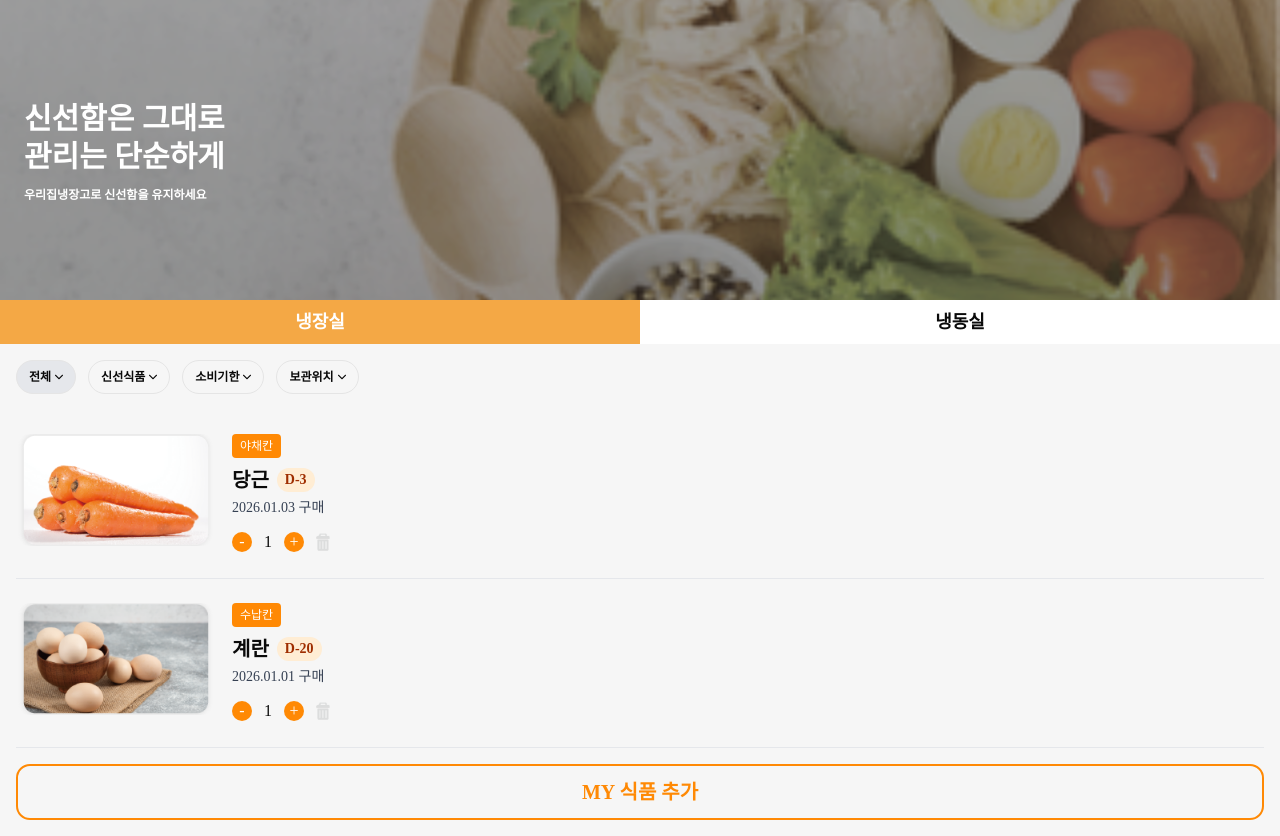
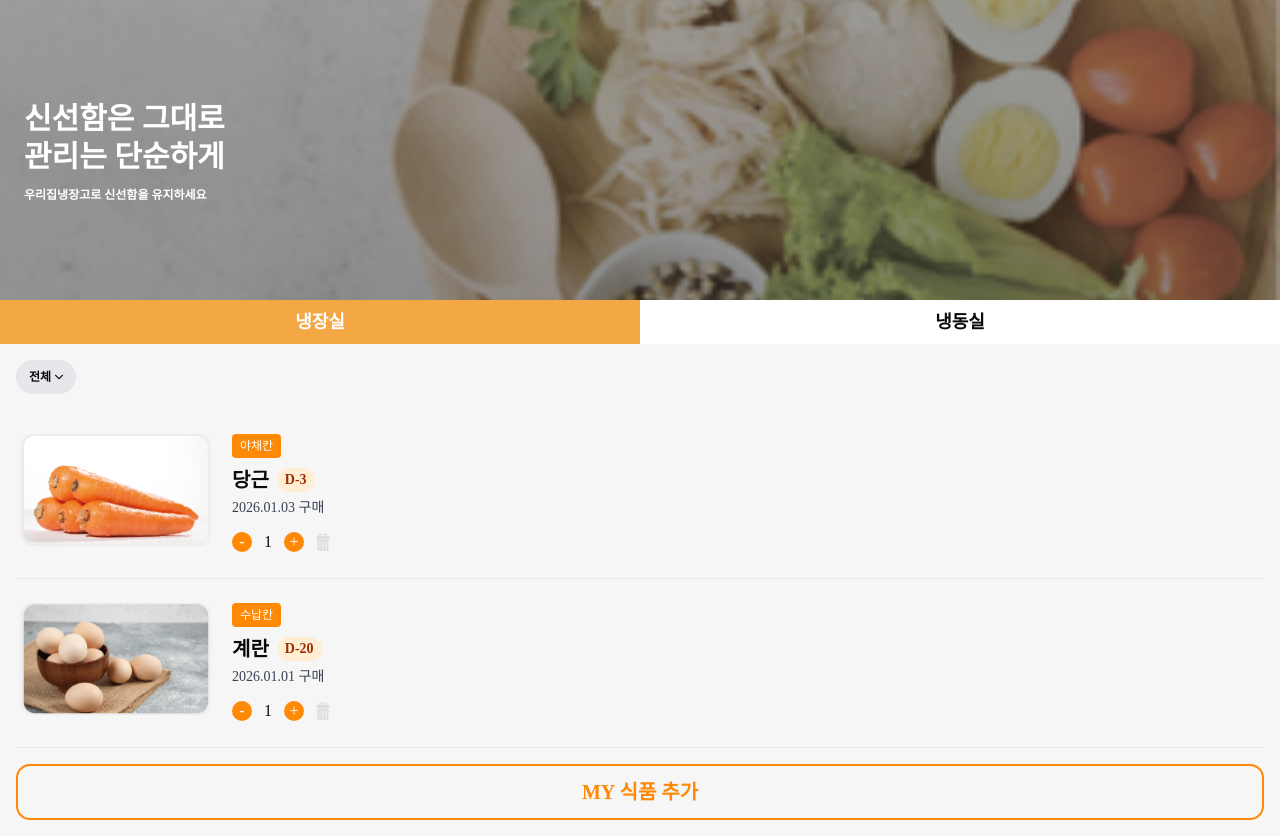
Before and after one commit to hari-cat/my-refrigerator-web, a Next.js app: page / in a window 1280 px wide. Built offline with nearby package versions, Linux system fonts and the light colour scheme.

Commit message:
feat: foodCard 클릭 동작 수정

```diff
--- a/components/refrigerator/FilterBar.tsx
+++ b/components/refrigerator/FilterBar.tsx
@@ -1,8 +1,19 @@
+"use client";
 import { cn } from "@/lib/utils";
+import { useState } from "react";
 
 export function FilterBar() {
-  const filterItems = ["전체", "신선식품", "소비기한", "보관위치"];
+  const filterItems = ["전체"];
+  const [selectedItem, setSelectedItem] = useState("전체");
   // font-semibold
+
+  /**
+   * 필터 선택 함수
+   */
+  const handleSelectedItem = (value: string) => {
+    setSelectedItem(value);
+  };
+
   return (
     <div className="flex gap-3 overflow-x-auto px-4 py-4">
       {filterItems.map((item, idx) => {
@@ -11,8 +22,9 @@ export function FilterBar() {
             key={`filter-items-${idx}`}
             className={cn(
               "flex items-center gap-1 whitespace-nowrap rounded-full border px-3 py-2 text-xs font-bold",
-              idx === 0 && "bg-gray-200",
+              item === selectedItem && "bg-gray-200",
             )}
+            onClick={() => handleSelectedItem(item)}
           >
             {item}
             <img src="/images/down_arrow.png" alt="" width={8} height={8} />
--- a/components/refrigerator/FoodCard.tsx
+++ b/components/refrigerator/FoodCard.tsx
@@ -1,3 +1,4 @@
+"use client";
 interface FoodCardProps {
   imageUrl: string;
   category: string;
```
